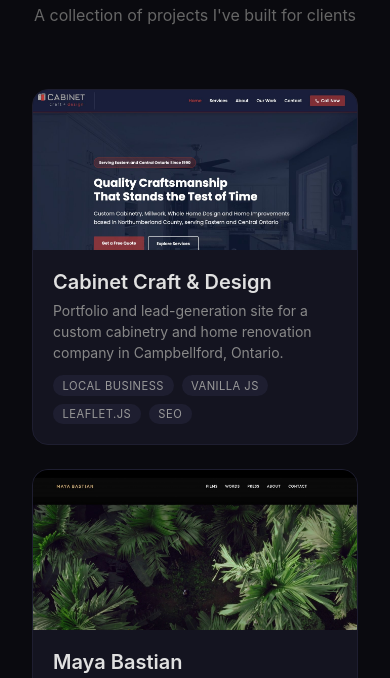
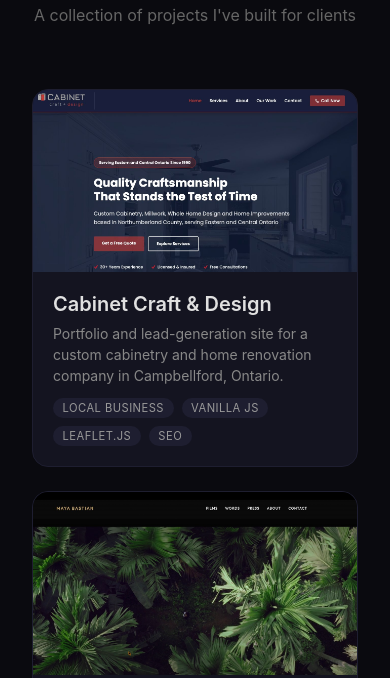
Before and after one commit to foxpress-design/Client-Portfolio, a website: page index.html in a window 390 px wide. Shown: the part 100-778 px from the top of the page. Drawn offline with Linux system fonts and the light colour scheme.

Commit message:
Make thumbnails full-size on mobile with 16:9 aspect ratio (v1.0.6)

```diff
--- a/index.html
+++ b/index.html
@@ -133,6 +133,13 @@
     footer a:hover {
       color: #aaa;
     }
+
+    @media (max-width: 640px) {
+      .card .thumbnail {
+        height: auto;
+        aspect-ratio: 16 / 9;
+      }
+    }
   </style>
 </head>
 <body>
--- a/package.json
+++ b/package.json
@@ -1,6 +1,6 @@
 {
   "name": "portfolio",
-  "version": "1.0.5",
+  "version": "1.0.6",
   "description": "",
   "main": "index.js",
   "scripts": {
```
